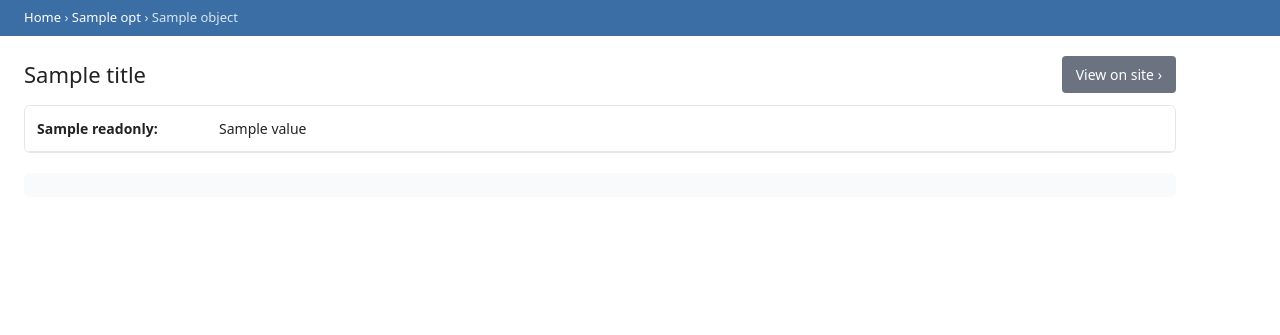
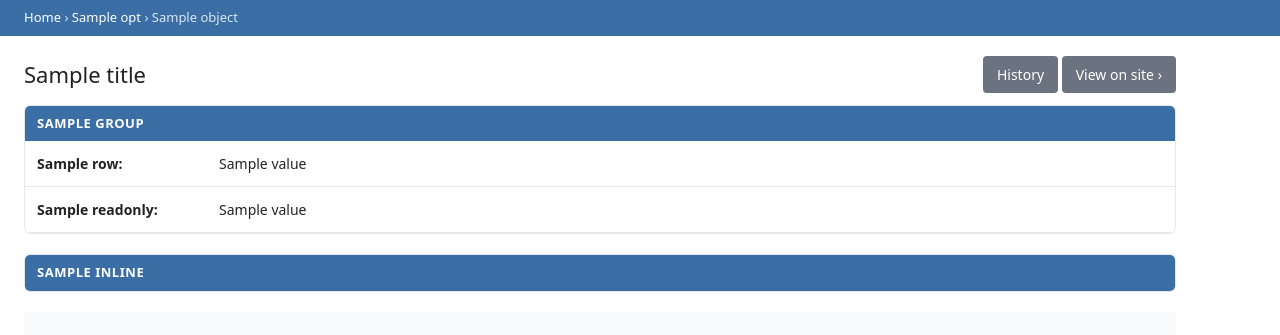
Before and after one commit to mcvmcv/Juango, a Django app: template src/templates/admin/change_form.html in a window 1280 px wide. Shown: the part 50-385 px from the top of the page. Run offline with Django 3.2, Linux system fonts and the light colour scheme; the template is opened without the code that fills it: most values are stand-ins (such as "Sample title", 1, 10 or a date in 2020).

Commit message:
Admin: change history, actions, inlines and layout options
- LogEntry model (juango migration 0004) records admin adds, changes
  (with a "Changed x. Added comment ..." message) and deletes;
  log_action! for custom entries; per-object history page and recent
  actions on the index.
- Actions: Admin.action(f; description, permission, confirm) with an
  optional confirmation page; delete_selected becomes a built-in action
  with confirmation; Admin.export_csv.
- TabularInline / StackedInline built on inline formsets, saved with
  the parent and respecting the inline model's permissions.
- readonly_fields, fieldsets, prepopulated_fields, raw_id_fields,
  autocomplete_fields (JSON search endpoint), list_editable (model
  formset in the change list), date_hierarchy and save_as.
- Form widgets for raw id and autocomplete foreign keys; changed_fields.

Closes #15

Co-Authored-By: Claude Opus 5.5 <noreply@anthropic.com>

```diff
--- a/src/templates/admin/base.html
+++ b/src/templates/admin/base.html
@@ -49,7 +49,7 @@ ul.errorlist{color:var(--err);margin:0 0 6px;padding:0;list-style:none;font-weig
 </style>
 {% block extrahead %}{% endblock %}
 </head>
-<body>
+<body data-admin-root="{% url 'admin:index' %}">
 <div id="header">
   <h1><a href="{% url 'admin:index' %}">{{ site_header }}</a></h1>
   {% if user.is_authenticated and user.is_staff %}
--- a/src/templates/admin/change_form.html
+++ b/src/templates/admin/change_form.html
@@ -3,24 +3,32 @@
 {% block content %}
 <div class="toolbar" style="justify-content:space-between">
   <h1 class="page" style="margin:0">{{ title }}</h1>
-  {% if view_on_site %}<a class="button secondary" href="{{ view_on_site }}">View on site ›</a>{% endif %}
+  <span>{% if history_url %}<a class="button secondary" href="{{ history_url }}">History</a>{% endif %}
+  {% if view_on_site %}<a class="button secondary" href="{{ view_on_site }}">View on site ›</a>{% endif %}</span>
 </div>
 {% if form.errors %}<p class="errorlist" style="color:var(--err);font-weight:600">Please correct the error{{ form.errors|length|pluralize }} below.</p>{% endif %}
 <form method="post">
   {% csrf_token %}
+  {% for group in groups %}
   <div class="module">
-    {% if form.non_field_errors %}<div class="form-row"><ul class="errorlist">{% for e in form.non_field_errors %}<li>{{ e }}</li>{% endfor %}</ul></div>{% endif %}
-    {% if editable %}{% for field in form %}
+    {% if group.name %}<h2>{{ group.name }}</h2>{% endif %}
+    {% if forloop.first and form.non_field_errors %}<div class="form-row"><ul class="errorlist">{% for e in form.non_field_errors %}<li>{{ e }}</li>{% endfor %}</ul></div>{% endif %}
+    {% for row in group.rows %}
+    {% if row.readonly %}
+    <div class="form-row"><label>{{ row.label }}:</label><div>{{ row.value }}</div></div>
+    {% else %}
     <div class="form-row">
-      {{ field.label_tag }}
+      {{ row.field.label_tag }}
       <div>
-        {% if field.errors %}<ul class="errorlist">{% for e in field.errors %}<li>{{ e }}</li>{% endfor %}</ul>{% endif %}
-        {{ field }}
-        {% if field.help_text %}<div class="help">{{ field.help_text }}</div>{% endif %}
+        {% if row.field.errors %}<ul class="errorlist">{% for e in row.field.errors %}<li>{{ e }}</li>{% endfor %}</ul>{% endif %}
+        {{ row.field }}
+        {% if row.field.help_text %}<div class="help">{{ row.field.help_text }}</div>{% endif %}
       </div>
     </div>
+    {% endif %}
     {% endfor %}
-    {% for pf in password_fields %}
+    {% if forloop.last %}
+    {% if editable %}{% for pf in password_fields %}
     <div class="form-row">
       <label for="id_{{ pf.name }}">{{ pf.label }}:</label>
       <div>
@@ -32,14 +40,81 @@
     {% for r in readonly %}
     <div class="form-row"><label>{{ r.label }}:</label><div>{{ r.value }}</div></div>
     {% endfor %}
+    {% endif %}
   </div>
+  {% endfor %}
+  {% for inline in inlines %}
+  <div class="module inline-group">
+    <h2>{{ inline.verbose_name_plural|capfirst }}</h2>
+    {{ inline.management_form }}
+    {% if inline.non_form_errors %}<ul class="errorlist">{% for e in inline.non_form_errors %}<li>{{ e }}</li>{% endfor %}</ul>{% endif %}
+    {% if inline.style == "tabular" %}
+    <table>
+      <thead><tr>{% for h in inline.headers %}<th>{{ h }}</th>{% endfor %}</tr></thead>
+      <tbody>
+      {% for f in inline.forms %}
+      <tr>{% for bf in f.fields %}<td>{% if forloop.first %}{{ f.hidden }}{% endif %}{% if bf.errors %}<ul class="errorlist">{% for e in bf.errors %}<li>{{ e }}</li>{% endfor %}</ul>{% endif %}{{ bf }}</td>{% endfor %}</tr>
+      {% endfor %}
+      </tbody>
+    </table>
+    {% else %}
+    {% for f in inline.forms %}
+    <fieldset class="inline-related"><legend>{% if f.title %}{{ f.title }}{% else %}New{% endif %}</legend>
+      {{ f.hidden }}
+      {% for bf in f.fields %}<div class="form-row">{{ bf.label_tag }}<div>{% if bf.errors %}<ul class="errorlist">{% for e in bf.errors %}<li>{{ e }}</li>{% endfor %}</ul>{% endif %}{{ bf }}</div></div>{% endfor %}
+    </fieldset>
+    {% endfor %}
+    {% endif %}
+  </div>
+  {% endfor %}
   <div class="submit-row">
     {% if can_delete %}<a class="deletelink" href="{% url 'admin:delete' model=opts.slug id=object.id %}">Delete</a>{% endif %}
     {% if editable %}
+    {% if save_as %}<input type="submit" name="_saveasnew" value="Save as new" class="button secondary">{% endif %}
     {% if can_add %}<input type="submit" name="_addanother" value="Save and add another" class="button secondary">{% endif %}
     <input type="submit" name="_continue" value="Save and continue editing" class="button secondary">
     <input type="submit" name="_save" value="Save">
     {% endif %}
   </div>
 </form>
+<script>
+(function () {
+  // prepopulated_fields: fill e.g. the slug from the title while typing
+  var slugify = function (s) { return s.toLowerCase().normalize("NFKD").replace(/[\u0300-\u036f]/g, "")
+    .replace(/[^\w\s-]/g, "").trim().replace(/[\s_-]+/g, "-"); };
+  ({{ prepopulated|safe }}).forEach(function (p) {
+    var target = document.getElementById(p.target), touched = false;
+    if (!target) return;
+    target.addEventListener("input", function () { touched = true; });
+    p.sources.forEach(function (id) {
+      var src = document.getElementById(id);
+      src && src.addEventListener("input", function () {
+        if (touched) return;
+        target.value = slugify(p.sources.map(function (s) { var e = document.getElementById(s); return e ? e.value : ""; }).join(" "));
+      });
+    });
+  });
+  // autocomplete_fields: a search box that refills the select from the admin's JSON endpoint
+  var root = document.body.dataset.adminRoot;
+  document.querySelectorAll("select[data-autocomplete]").forEach(function (sel) {
+    var box = document.createElement("input");
+    box.type = "search"; box.placeholder = "Search…"; box.style.marginRight = "6px";
+    sel.parentNode.insertBefore(box, sel);
+    var timer;
+    box.addEventListener("input", function () {
+      clearTimeout(timer);
+      timer = setTimeout(function () {
+        fetch(root + sel.dataset.autocomplete + "/autocomplete/?term=" + encodeURIComponent(box.value), {credentials: "same-origin"})
+          .then(function (r) { return r.json(); })
+          .then(function (d) {
+            var keep = sel.value;
+            sel.innerHTML = '<option value="">---------</option>';
+            d.results.forEach(function (o) { var opt = new Option(o.text, o.id); sel.add(opt); });
+            if (keep) sel.value = keep;
+          });
+      }, 250);
+    });
+  });
+})();
+</script>
 {% endblock %}
```
Also changed, not shown: src/templates/admin/action_confirmation.html (added, +19 -0 lines), src/templates/admin/change_list.html (+12 -4 lines), src/templates/admin/index.html (+12 -0 lines), src/templates/admin/object_history.html (added, +17 -0 lines), README.md, 6 other files.
